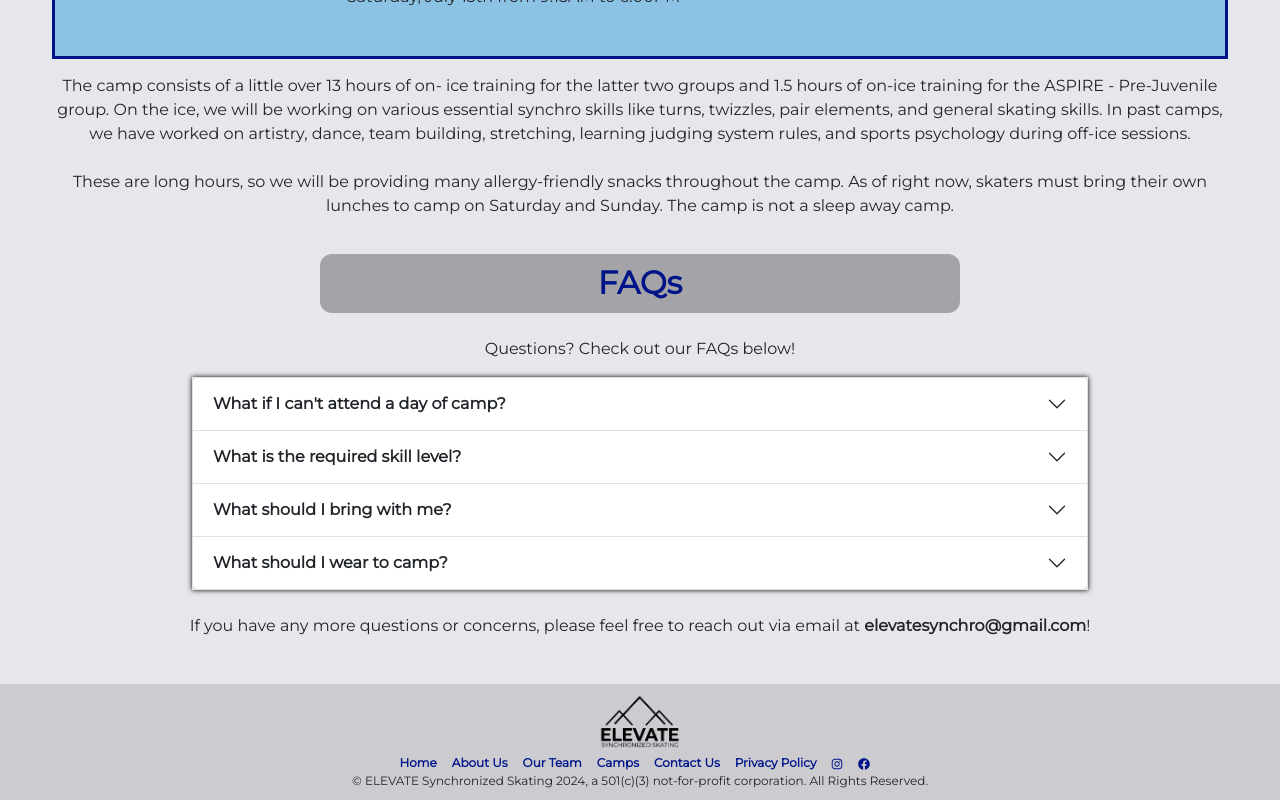
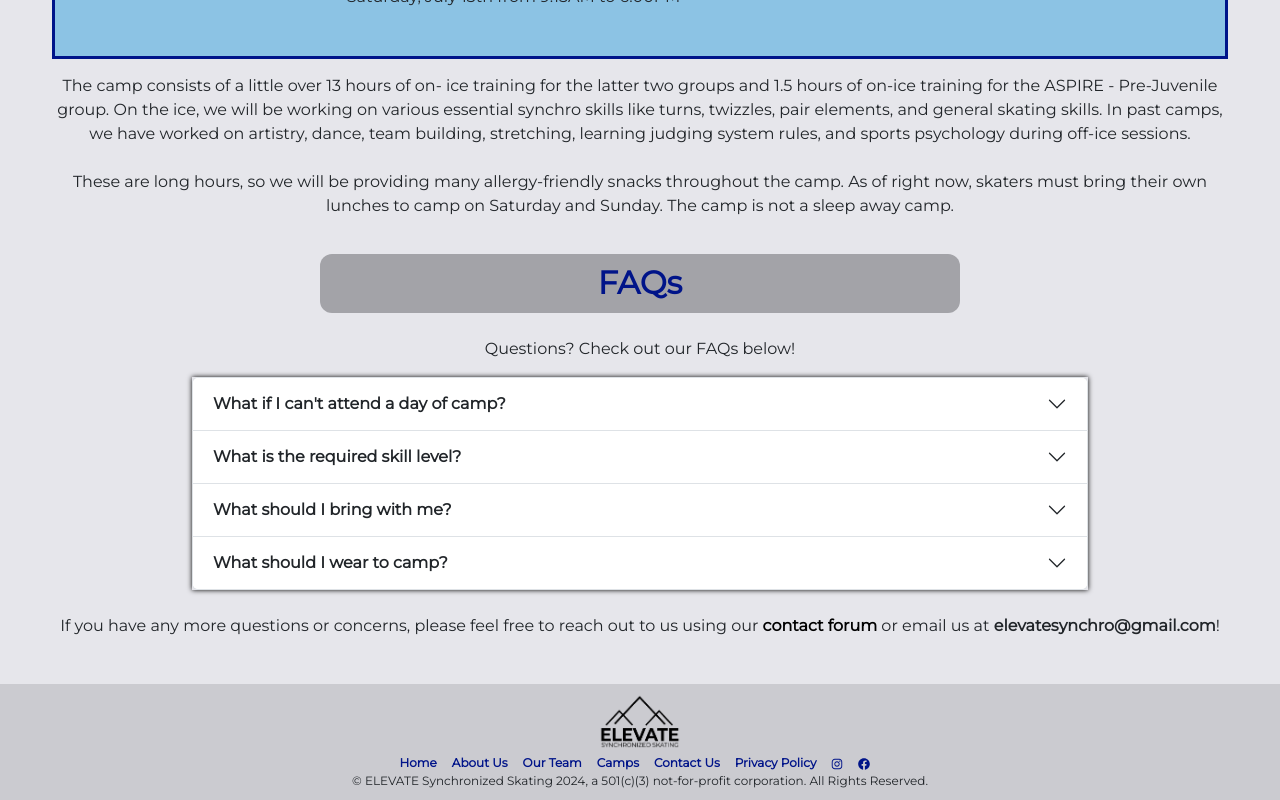
Before and after one commit to msagle/Elevate, a React (Create React App) app: page /camps in a window 1280 px wide. Shown: the part 945-1745 px from the top of the page. Built offline with nearby package versions, Linux system fonts and the light colour scheme.

Commit message:
contact updated

```diff
--- a/src/pages/CampsPage/CampsPage.module.css
+++ b/src/pages/CampsPage/CampsPage.module.css
@@ -128,3 +128,15 @@
     text-align: start;
     box-shadow: 0px 0px 5px black;
 }
+
+
+.contactLink a {
+    transition: 0.25s;
+    text-decoration: none;
+    color: black;
+}
+
+.contactLink a:hover {
+    color: var(--elevate-blue);
+    cursor: pointer;
+}
--- a/src/pages/CampsPage/Components/FAQ.tsx
+++ b/src/pages/CampsPage/Components/FAQ.tsx
@@ -1,5 +1,6 @@
 import Accordion from 'react-bootstrap/Accordion';
 import styles from '../CampsPage.module.css';
+import { Link } from 'react-router-dom';
 
 export default function FAQComponent() {
     return (
@@ -39,8 +40,8 @@ export default function FAQComponent() {
                 </Accordion>
             </div>
             <br />
-            <p>
-                If you have any more questions or concerns, please feel free to reach out via email at <span><strong>elevatesynchro@gmail.com</strong></span>!
+            <p className={styles.contactLink}>
+                If you have any more questions or concerns, please feel free to reach out to us using our <Link to={"/contact"}><strong>contact forum</strong></Link>  or email us at <span><strong>elevatesynchro@gmail.com</strong></span>!
             </p>
         </div>
 
```
